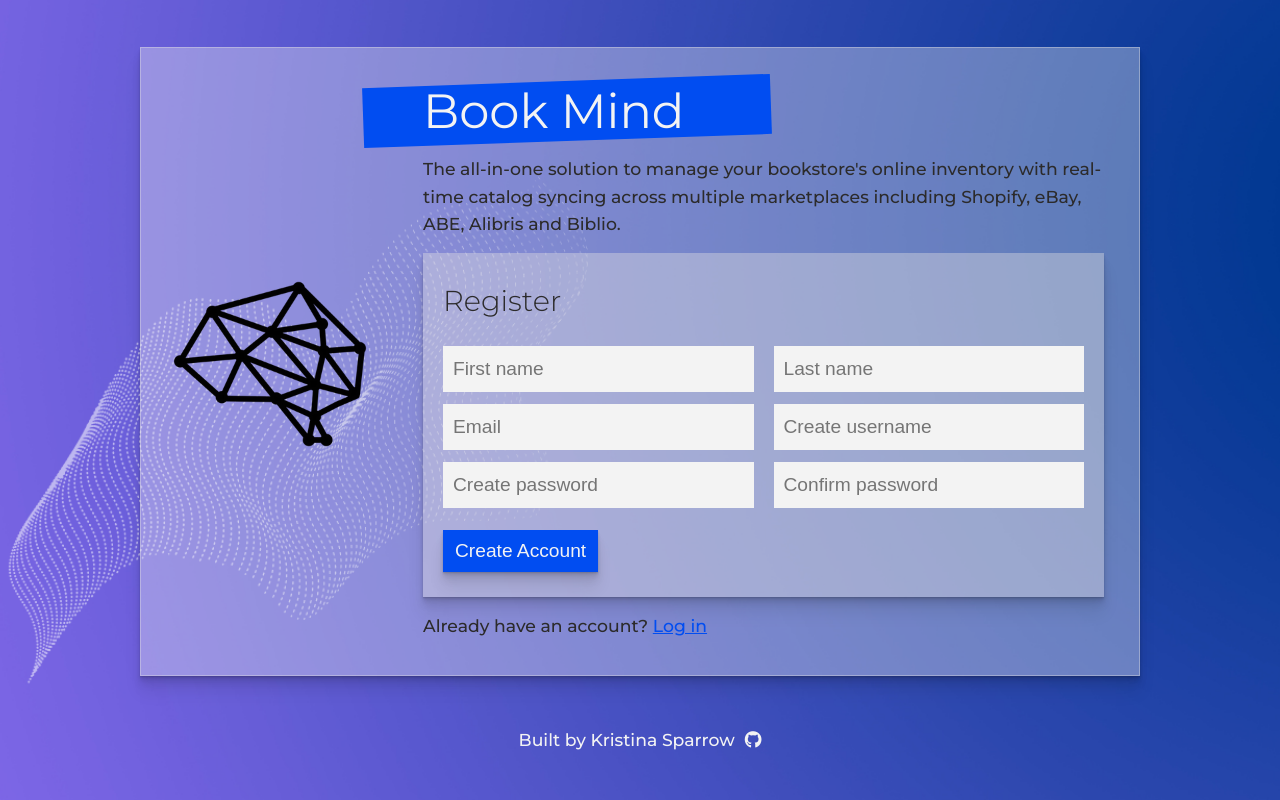
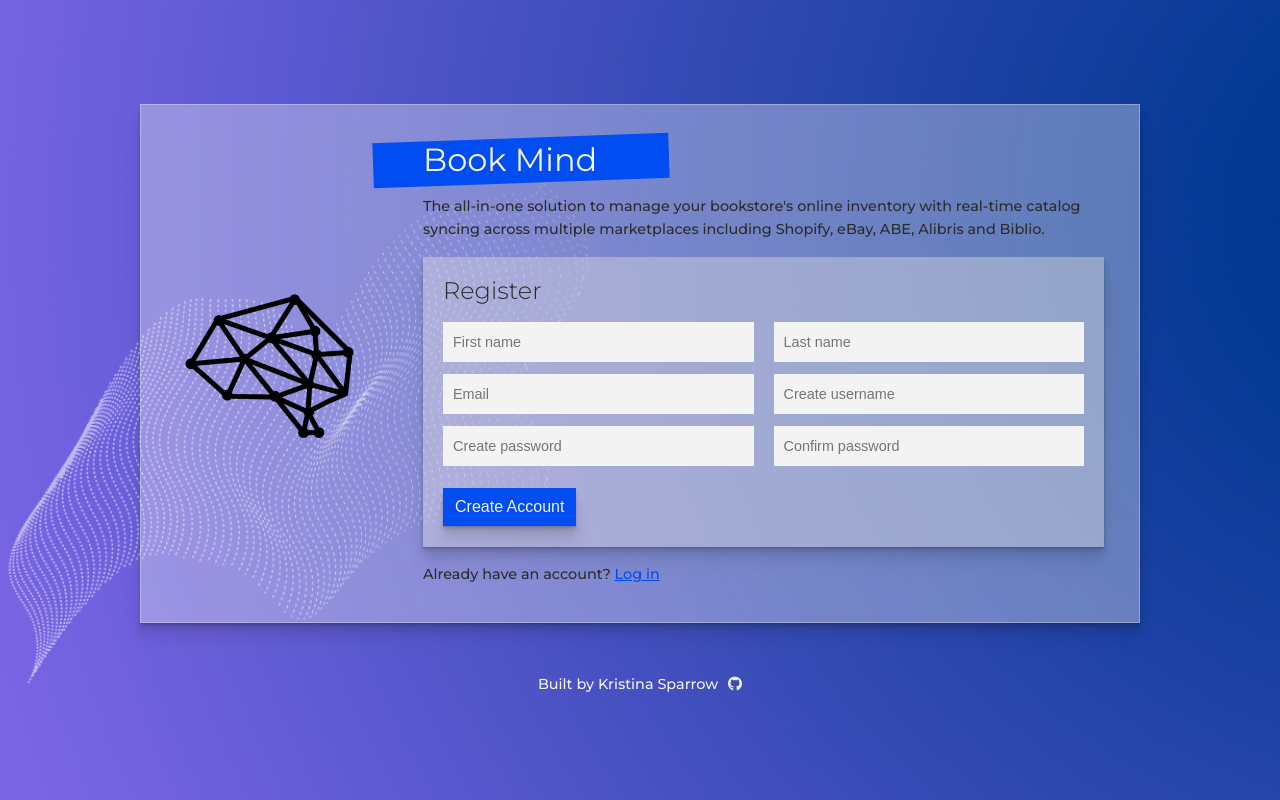
Before and after one commit to kristina-sparrow/signup-form, a plain HTML site: page index.html in a window 1280 px wide. Drawn offline with Linux system fonts and the light colour scheme; a web font is replaced by a local one.

Commit message:
Fix sizing

```diff
--- a/styles/index.scss
+++ b/styles/index.scss
@@ -21,7 +21,7 @@
 html {
   scroll-behavior: smooth;
   font-family: "Montserrat", sans-serif;
-  font-size: 1.2rem;
+  font-size: 1rem;
   font-weight: 500;
   line-height: 1.6;
   color: $clr-dark;
@@ -67,8 +67,8 @@
     align-items: center;
     justify-content: center;
     .logo__img {
-      max-width: 200px;
-      max-height: 200px;
+      max-width: 175px;
+      max-height: 175px;
     }
   }
 }
@@ -87,7 +87,7 @@
   .header {
     color: $clr-light;
     font-weight: 400;
-    font-size: 2.5rem;
+    font-size: 2rem;
     line-height: 1.2;
     position: relative;
     z-index: 3;
@@ -95,9 +95,9 @@
   .accent-bar {
     position: absolute;
     top: 28px;
-    left: -30px;
-    height: 60px;
-    width: 55%;
+    left: -20px;
+    height: 45px;
+    width: 40%;
     transform: rotate(-2deg);
     background-color: $clr-primary;
     z-index: 2;
@@ -120,7 +120,6 @@
       justify-content: center;
       gap: 12px;
       .form__title {
-        margin: 10px 0px;
         font-weight: 300;
       }
       .form__row {
@@ -137,7 +136,7 @@
           .form__input {
             width: 100%;
             padding: 12px 10px;
-            font-size: 1rem;
+            font-size: 0.9rem;
             color: $clr-dark;
             background-color: $clr-light;
             border: none;
```
Also changed, not shown: styles/index.css, 1 other file.
